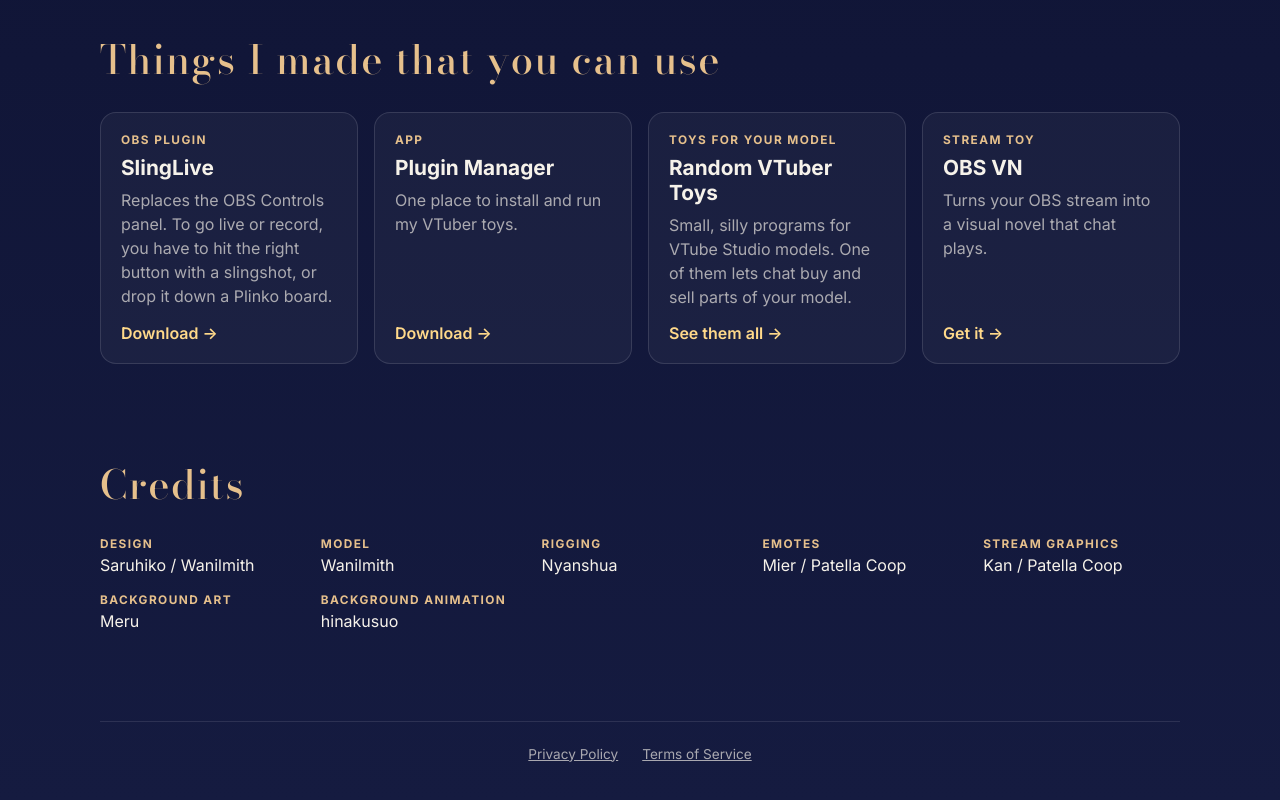
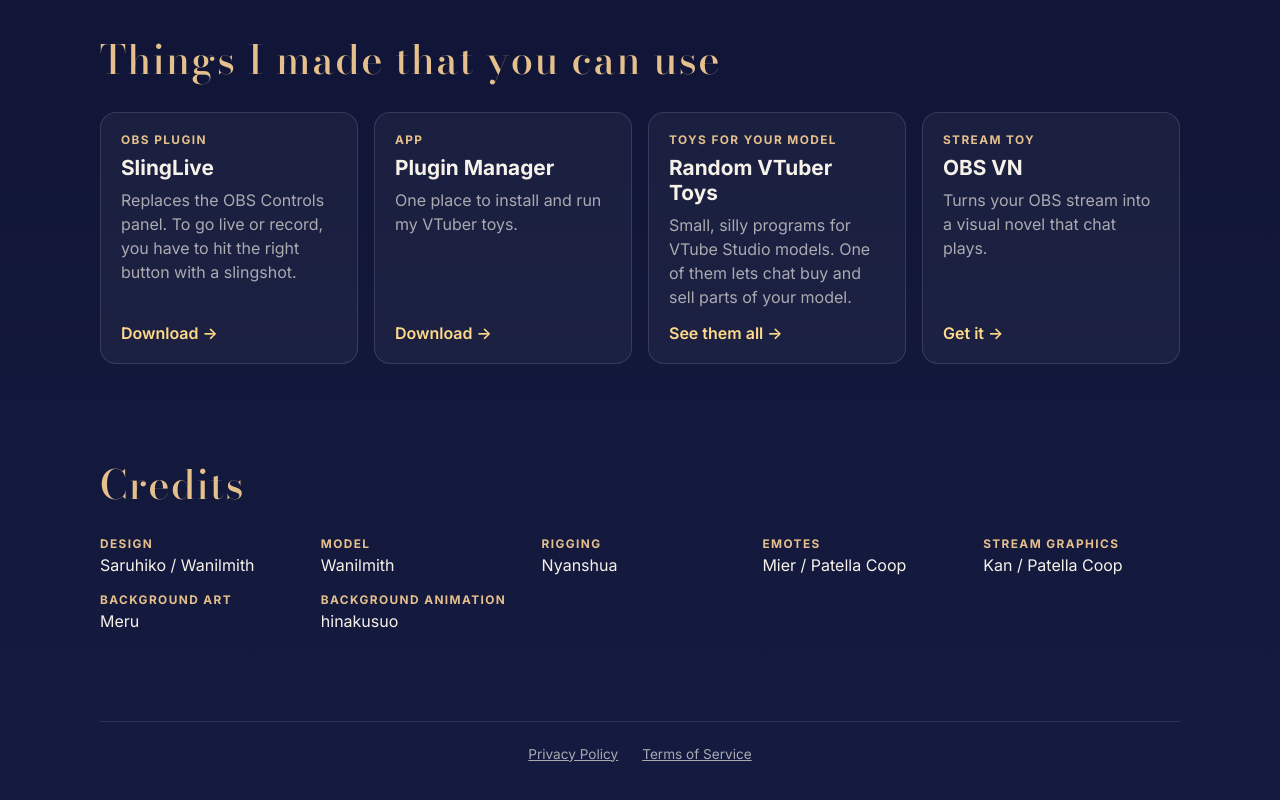
Before and after one commit to Sarxina/homepage, a React (Vite) app: page / in a window 1280 px wide. Shown: the part 1484-2284 px from the top of the page. Built offline with nearby package versions, Linux system fonts and the light colour scheme; no server answers.

Commit message:
Take Plinko off the SlingLive card and link SlingLive's own release

```diff
--- a/src/data/site.ts
+++ b/src/data/site.ts
@@ -39,8 +39,8 @@ export const TOOLS: Tool[] = [
   {
     name: 'SlingLive',
     kind: 'OBS plugin',
-    blurb: 'Replaces the OBS Controls panel. To go live or record, you have to hit the right button with a slingshot, or drop it down a Plinko board.',
-    url: 'https://github.com/Sarxina/sarxina-obs-plugins/releases/latest',
+    blurb: 'Replaces the OBS Controls panel. To go live or record, you have to hit the right button with a slingshot.',
+    url: 'https://github.com/Sarxina/sarxina-obs-plugins/releases/tag/slinglive-v1.2.0',
     action: 'Download',
   },
   {
```
